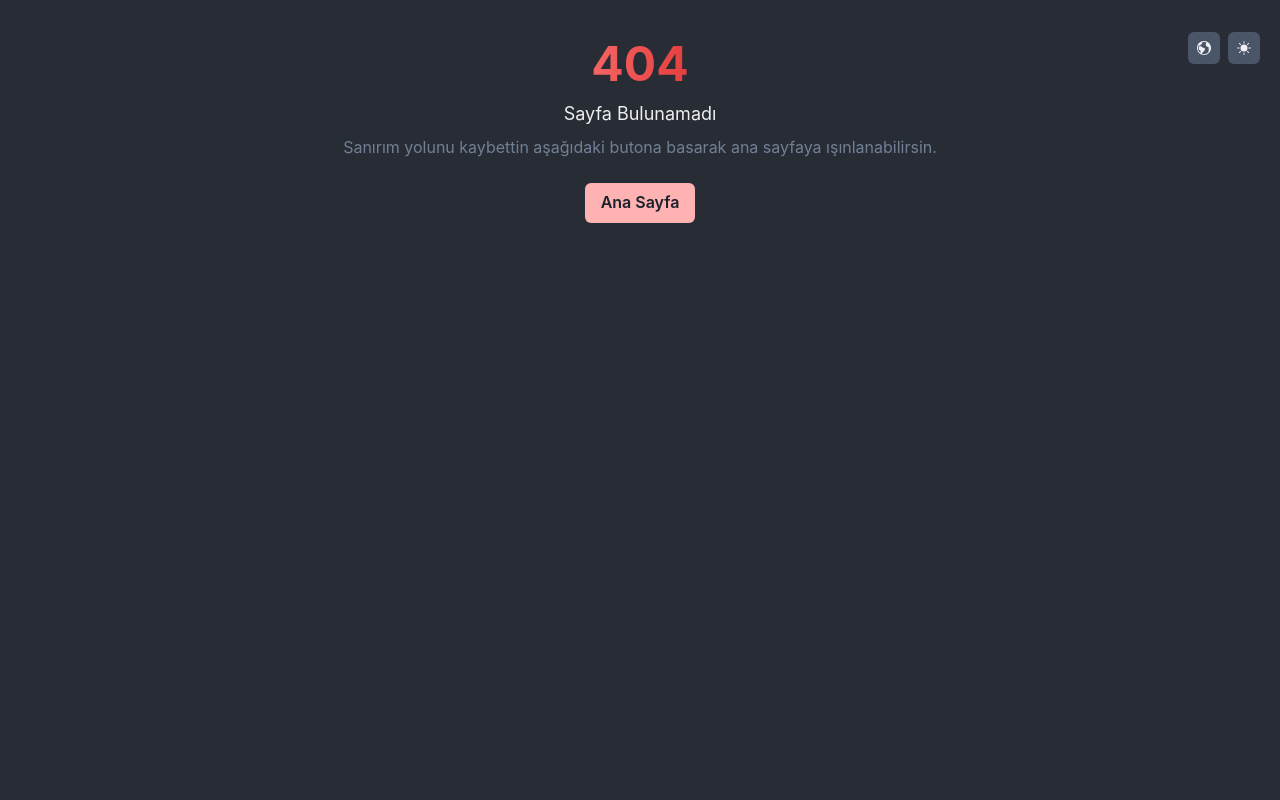
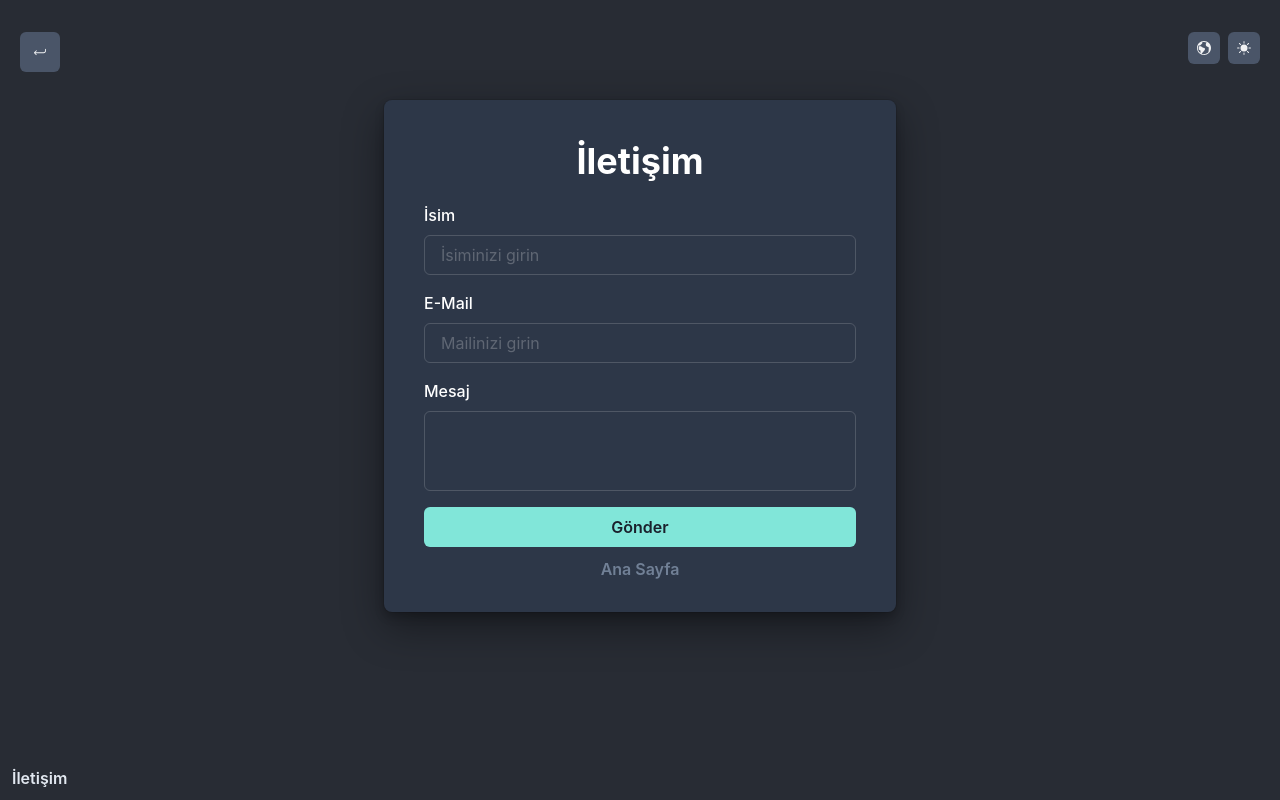
Before and after one commit to EdizKeskin/akfc, a React (Create React App) app: page /contact in a window 1280 px wide. Before the commit this address had no page. Built offline with nearby package versions, Linux system fonts and the light colour scheme.

Commit message:
Contact page

```diff
--- a/package.json
+++ b/package.json
@@ -11,6 +11,8 @@
     "@testing-library/user-event": "^13.5.0",
     "aos": "^2.3.4",
     "axios": "^0.26.0",
+    "emailjs-com": "^3.2.0",
+    "formik": "^2.2.9",
     "graphql-request": "^4.0.0",
     "react": "^17.0.2",
     "react-dom": "^17.0.2",
@@ -19,7 +21,9 @@
     "react-query": "^3.34.15",
     "react-router-dom": "^6.2.1",
     "react-scripts": "5.0.0",
-    "web-vitals": "^2.1.4"
+    "sweetalert2": "^11.4.2",
+    "web-vitals": "^2.1.4",
+    "yup": "^0.32.11"
   },
   "scripts": {
     "start": "set \"GENERATE_SOURCEMAP=false\" && react-scripts start",
--- a/src/App.css
+++ b/src/App.css
@@ -2,15 +2,19 @@
 *:after {
     -webkit-font-smoothing: antialiased;
     -moz-osx-font-smoothing: grayscale;
+    transition: 10s all;
 }
+
 *::-webkit-scrollbar {
     width: 0.45rem;
     background-color: #282c34;
 }
+
 *::-webkit-scrollbar-thumb {
     background-color: #171923;
     border-radius: 3px;
 }
+
 *::-webkit-scrollbar-track {
     background: transparent;
 }
--- a/src/App.js
+++ b/src/App.js
@@ -11,6 +11,7 @@ import Home from "./pages/home";
 import Err404 from "./pages/err/err404";
 import BtnGroup from "./components/btnGroup";
 import Detail from "./pages/profiles";
+import Contact from "./pages/contact/contact";
 
 function App() {
   const bg = useColorModeValue("white", "#282c34");
@@ -30,7 +31,8 @@ function App() {
           <BtnGroup />
           <Routes>
             <Route path="/" element={<Home />} />
-            <Route path="/team/:id" element={<Detail />} />
+            <Route path="/:id" element={<Detail />} />
+            <Route path="/contact" element={<Contact />} />
             <Route path="*" element={<Err404 />} />
           </Routes>
         </div>
--- a/src/components/btnGroup.js
+++ b/src/components/btnGroup.js
@@ -1,12 +1,15 @@
 import {
   IconButton,
   ButtonGroup,
+  Button,
   useColorMode,
   useColorModeValue,
 } from "@chakra-ui/react";
 import { BsFillSunFill, BsFillMoonFill } from "react-icons/bs";
 import { ImEarth } from "react-icons/im";
 import { useLang } from "../context/langContext";
+import { Link } from "react-router-dom";
+import { FormattedMessage } from "react-intl";
 
 function BtnGroup() {
   const { lang, setLang } = useLang();
@@ -21,6 +24,7 @@ function BtnGroup() {
     }
   };
   return (
+    <>
       <ButtonGroup
         position={"absolute"}
         top={"5"}
@@ -42,6 +46,12 @@ function BtnGroup() {
           icon={colorMode === "light" ? <BsFillMoonFill /> : <BsFillSunFill />}
         />
       </ButtonGroup>
+      <Link to="contact">
+        <Button variant={"link"} position={"absolute"} bottom={3} left={3} zIndex="2">
+          <FormattedMessage id="contact" />
+        </Button>
+      </Link>
+    </>
   );
 }
 
--- a/src/components/card.js
+++ b/src/components/card.js
@@ -27,6 +27,7 @@ function Card({ item }) {
         p={6}
         textAlign={"center"}
         mx={6}
+        mb={5}
       >
         <Avatar
           size={"xl"}
@@ -86,7 +87,7 @@ function Card({ item }) {
           </Text>
         </Box>
 
-        <Link to={`team/${item.link}`}>
+        <Link to={`/${item.link}`}>
           <Button
             flex={1}
             colorScheme={"teal"}
--- a/src/components/header.js
+++ b/src/components/header.js
@@ -6,7 +6,6 @@ import {
   useColorModeValue,
 } from "@chakra-ui/react";
 import { FaDiscord } from "react-icons/fa";
-
 import { FormattedMessage } from "react-intl";
 
 function Header() {
@@ -56,6 +55,7 @@ function Header() {
         <a href="https://discord.gg/VrwJWNSJfA">
           <FormattedMessage id="discord" />
         </a>
+
       </Button>
     </Box>
   );
--- a/src/components/trap.js
+++ b/src/components/trap.js
@@ -31,6 +31,7 @@ function Trap() {
           variant="ghost"
           color={"gray.500"}
           size={"sm"}
+          mt="3"
         >
           <FormattedMessage id="trap_btn" />
         </Button>
--- a/src/context/messages.js
+++ b/src/context/messages.js
@@ -11,7 +11,11 @@ const Messages = {
     prank: "Tıklama yazmıştım :D",
     title_404:"Sayfa Bulunamadı",
     desc_404:"Sanırım yolunu kaybettin aşağıdaki butona basarak ana sayfaya ışınlanabilirsin.",
-    btn_404:"Ana Sayfa"
+    btn_404:"Ana Sayfa",
+    contact:"İletişim",
+    formName:"İsim",
+    formSubmit:"Gönder",
+    formMessage:"Mesaj",
   },
   "en-US": {
     desc: "We're 4 friends who love anime girls. We play games together and laugh at stupid jokes.",
@@ -25,7 +29,11 @@ const Messages = {
     prank: "Told u :D",
     title_404:"Page Not Found",
     desc_404:"I think you lost your way, you can teleport to the main page by pressing the button.",
-    btn_404:"Home"
+    btn_404:"Home",
+    contact:"Contact",
+    formName:"Name",
+    formSubmit:"Submit",
+    formMessage:"Message",
   },
 };
 
--- /dev/null
+++ b/src/pages/contact/contact.js
@@ -0,0 +1,181 @@
+import {
+  Box,
+  Button,
+  Flex,
+  FormControl,
+  FormLabel,
+  Heading,
+  Input,
+  Alert,
+  AlertIcon,
+  useColorModeValue,
+  Textarea,
+  useColorMode,
+  IconButton,
+} from "@chakra-ui/react";
+import React from "react";
+import { useFormik } from "formik";
+import validationSchema from "./validations";
+import { IoIosReturnLeft } from "react-icons/io";
+import { Link } from "react-router-dom";
+import { FormattedMessage } from "react-intl";
+import { useLang } from "../../context/langContext";
+import emailjs from "emailjs-com";
+import Swal from "sweetalert2";
+
+function Contact() {
+  const bg = useColorModeValue("white.100", "gray.700");
+  const textColor = useColorModeValue("black", "white");
+  const btnColor = useColorModeValue("white.50", "gray.600");
+  const { lang } = useLang();
+  const { colorMode } = useColorMode();
+
+  const formik = useFormik({
+    initialValues: {
+      name: "",
+      email: "",
+      message: "",
+    },
+    validationSchema,
+    onSubmit: (values, { resetForm }) => {
+      try {
+        emailjs.send(
+          "gmail",
+          process.env.REACT_APP_TEMPLATE_ID,
+          values,
+          process.env.REACT_APP_EMAIL_ID
+        );
+        console.log("SUCCESS!");
+        resetForm();
+        Swal.fire({
+          position: "center",
+          icon: "success",
+          title: lang === "tr-TR" ? "Mesajınız gönderildi." : "Message sent.",
+          showConfirmButton: false,
+          background: colorMode === "dark" ? "#2D3748" : "",
+          color: colorMode === "dark" ? "#fff" : "",
+          timer: 2000,
+        });
+      } catch (error) {
+        console.log(error);
+      }
+    },
+  });
+
+  return (
+    <Flex align="center" width="full" justifyContent="center">
+      <Box position={"absolute"} top={"5"} left={"5"} mt="3">
+        <Link to="/">
+          <IconButton icon={<IoIosReturnLeft />} bgColor={btnColor} />
+        </Link>
+      </Box>
+
+      <Box
+        bgColor={bg}
+        boxShadow="dark-lg"
+        p="10"
+        mt="100px"
+        boxSize={"lg"}
+        mx="10px"
+        borderRadius="lg"
+        maxHeight={"fit-content"}
+      >
+        <Box textAlign="center">
+          <Heading color={textColor}>
+            <FormattedMessage id="contact" />
+          </Heading>
+        </Box>
+
+        <Box my={5}>
+          {formik.errors.general && (
+            <Alert
+              status="error"
+              color="white"
+              bgColor="red.600"
+              borderRadius="lg"
+            >
+              <AlertIcon color="red.900" />
+              {formik.errors.general}
+            </Alert>
+          )}
+        </Box>
+
+        <Box my="5" textAlign="left">
+          <form onSubmit={formik.handleSubmit}>
+            <FormControl>
+              <FormLabel color={textColor}>
+                <FormattedMessage id="formName" />
+              </FormLabel>
+              <Input
+                name="name"
+                color={textColor}
+                onChange={formik.handleChange}
+                onBlur={formik.handleBlur}
+                value={formik.values.name}
+                isInvalid={formik.touched.name && formik.errors.name}
+                placeholder={
+                  lang === "tr-TR"
+                    ? "İsiminizi girin"
+                    : "Please enter your name"
+                }
+              />
+            </FormControl>
+
+            <FormControl mt={4}>
+              <FormLabel color={textColor}>E-Mail</FormLabel>
+              <Input
+                name="email"
+                color={textColor}
+                onChange={formik.handleChange}
+                onBlur={formik.handleBlur}
+                value={formik.values.email}
+                autoComplete="none"
+                isInvalid={formik.touched.email && formik.errors.email}
+                placeholder={
+                  lang === "tr-TR"
+                    ? "Mailinizi girin"
+                    : "Please enter your email"
+                }
+              />
+            </FormControl>
+
+            <FormControl mt={4}>
+              <FormLabel color={textColor}>
+                <FormattedMessage id="formMessage" />
+              </FormLabel>
+              <Textarea
+                name="message"
+                color={textColor}
+                onChange={formik.handleChange}
+                onBlur={formik.handleBlur}
+                value={formik.values.message}
+                autoComplete="none"
+                isInvalid={formik.touched.message && formik.errors.message}
+                maxHeight="100px"
+                resize={"none"}
+              />
+            </FormControl>
+
+            <Button type="submit" colorScheme="teal" width="full" mt={4}>
+              <FormattedMessage id="formSubmit" />
+            </Button>
+          </form>
+          <Link to="/">
+            <Button
+              colorScheme="teal"
+              variant="link"
+              width="full"
+              mt={3}
+              color="gray.500"
+              fontSize="md"
+            >
+              <FormattedMessage id="btn_404" />
+            </Button>
+          </Link>
+        </Box>
+      </Box>
+    </Flex>
+  );
+}
+
+export default Contact;
--- /dev/null
+++ b/src/pages/contact/validations.js
@@ -0,0 +1,18 @@
+import * as yup from "yup";
+
+const validations = yup.object().shape({
+  email: yup
+    .string()
+    .email("Please enter a valid email.")
+    .required("Required field."),
+  name: yup
+    .string()
+    .min(3, "name must be at least 5 characters.")
+    .required("Required field."),
+  message: yup
+    .string()
+    .min(3, "Message must be at least 5 characters.")
+    .required("Required field."),
+});
+
+export default validations;
```
Also changed, not shown: 1 other file (tests, documents, lock files or other folders). Lines whose indentation alone changed are shown as unchanged.
